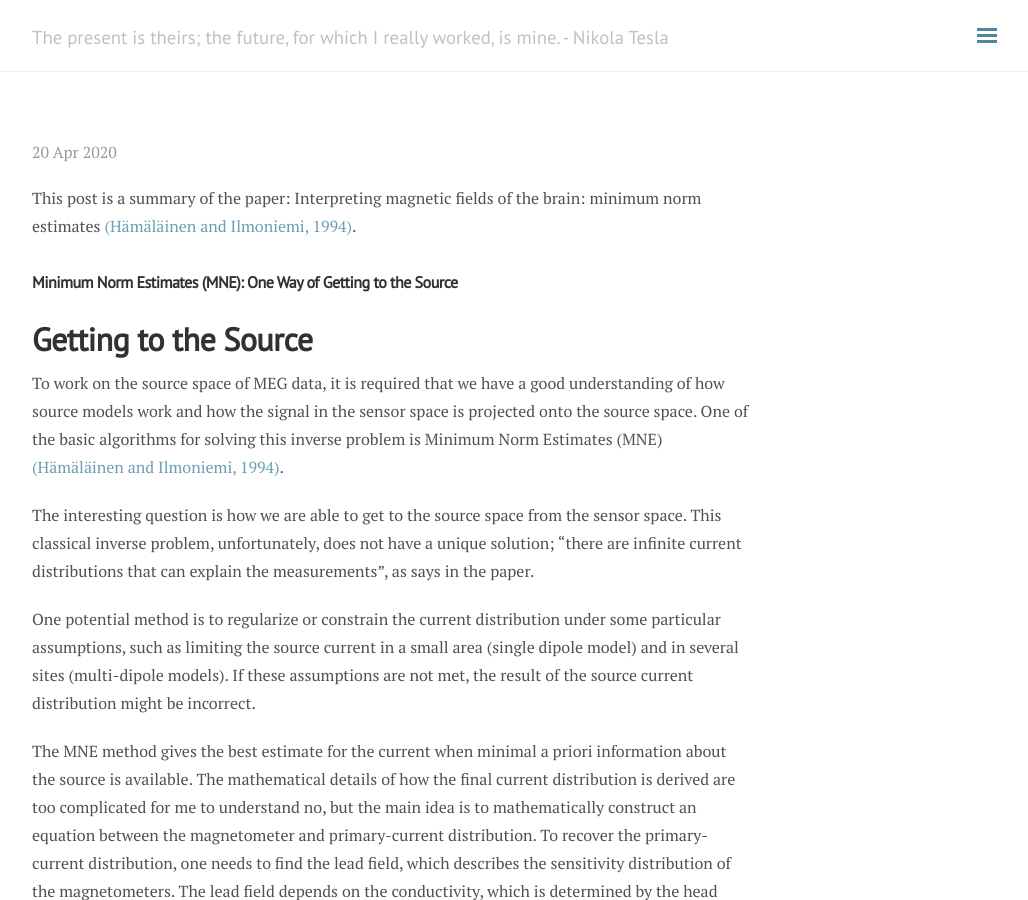
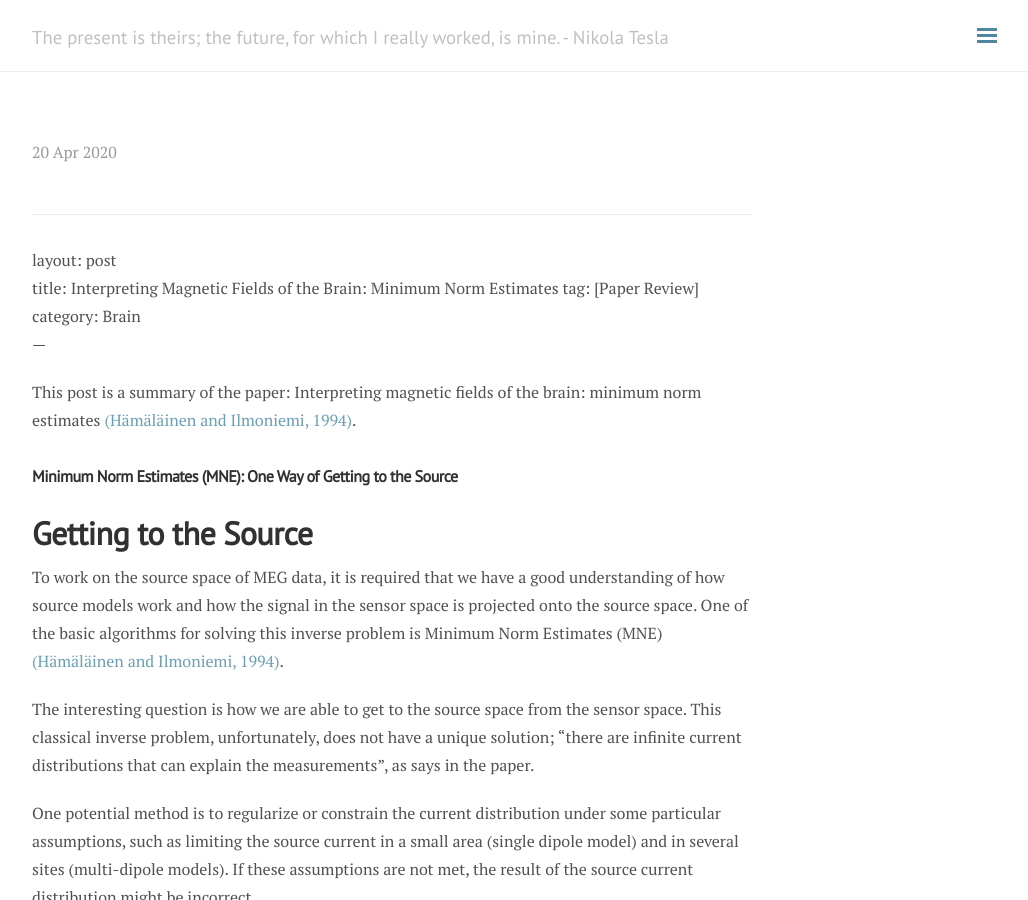
Before and after one commit to andylikescodes/andylikescodes.github.io, a Jekyll site: the page built from _posts/2020-04-19-Minimum-Norm-Estimates.md, in a window 1280 px wide and 900 px high. Shown: the whole window, without its empty margins (248-1276 px from the left). Built offline with Jekyll 4.4.1, drawn with Linux system fonts in a browser that asks for light colours; nearby versions of some CDN libraries; our own code applies the rules of GitHub Pages for plain Markdown files; comment, search, counter and statistics services are not loaded.

Commit message:
_posts/2020-04-19-Minimum-Norm-Estimates.md updated from https://stackedit.io/

```diff
--- a/_posts/2020-04-19-Minimum-Norm-Estimates.md
+++ b/_posts/2020-04-19-Minimum-Norm-Estimates.md
@@ -1,3 +1,11 @@
+---
+layout: post
+title: Interpreting Magnetic Fields of the Brain: Minimum Norm Estimates
+tag: [Paper Review]
+category: Brain
+---
+
+
 ---
 layout: post
 title: Interpreting Magnetic Fields of the Brain: Minimum Norm Estimates
```
Also changed, not shown: other parts of _posts/2020-04-19-Minimum-Norm-Estimates.md (+3 -3 lines).
